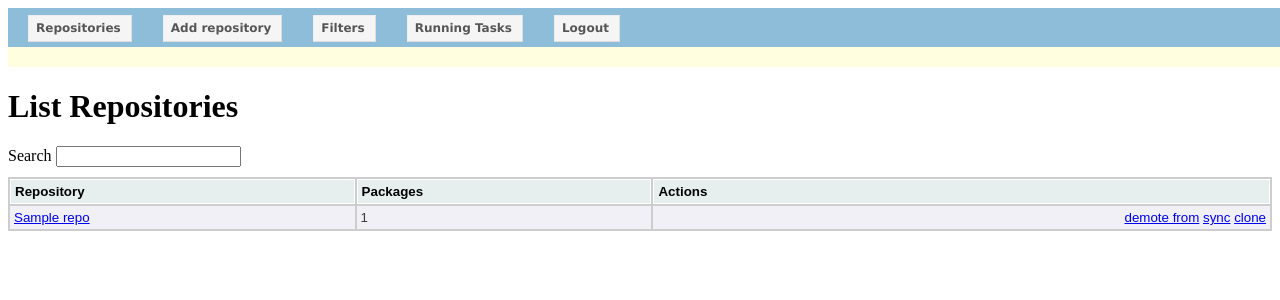
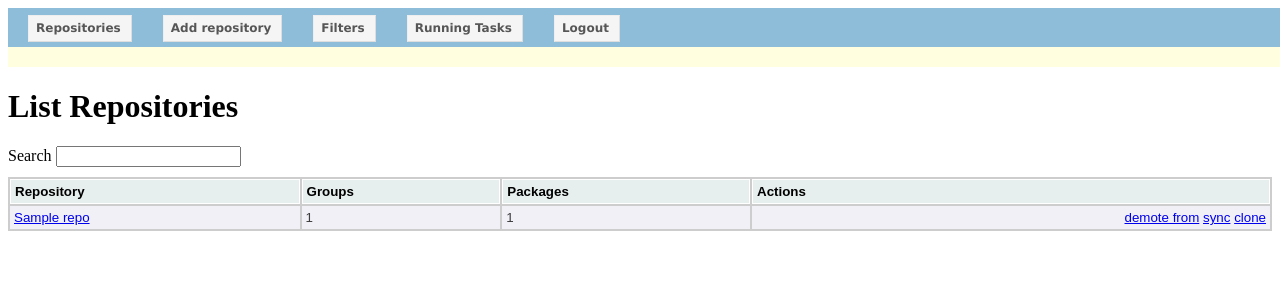
Before and after one commit to stpierre/sponge, a Django app: template Sponge/templates/repos.html in a window 1280 px wide. Shown: the top 300 px of that part. Run offline with Django 3.2, Linux system fonts and the light colour scheme; the template is opened without the code that fills it: most values are stand-ins (such as "Sample title", 1, 10 or a date in 2020); the page is wider than the window, and the part outside it is not shown.

Commit message:
add repo groups to "List Repositories" page

```diff
--- a/Sponge/templates/repos.html
+++ b/Sponge/templates/repos.html
@@ -4,6 +4,7 @@
 
 {% block tablehead %}
 <th>Repository</th>
+<th>Groups</th>
 <th>Packages</th>
 <th>Actions</th>
 {% endblock tablehead %}
@@ -14,6 +15,7 @@
     <td>
       <a href="{% url sponge.views.repos.view repo_id=repo.id %}">{{ repo.name }}</a>
     </td>
+    <td>{{ repo.groupid|join:", " }}</td>
     <td>{{ repo.package_count }}</td>
     <td class="actions">
       {% if repo.parent %}
```
